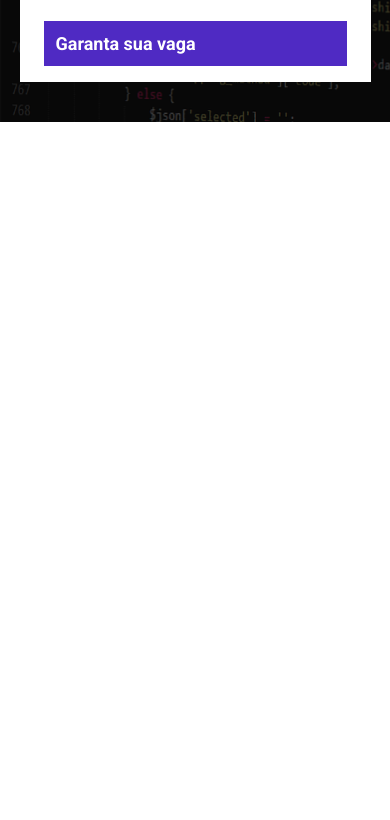
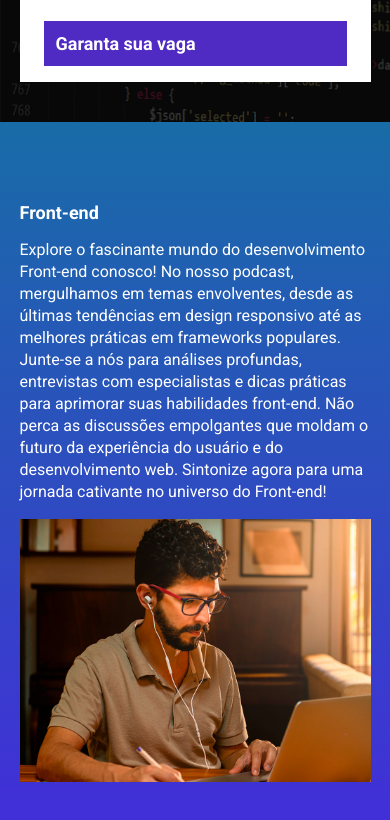
Before and after one commit to marquera/EBAC_TECH_TALKS, a website built with Parcel: page src/index.html in a window 390 px wide. Shown: the part 378-1198 px from the top of the page. Before the commit the page ends 844 px from the top, so only its background shows below. Built offline with nearby package versions, Linux system fonts and the light colour scheme.

Commit message:
adicionando events

```diff
--- a/src/index.html
+++ b/src/index.html
@@ -39,6 +39,17 @@
             </div>
         </div>
     </header>
+    <section class="event">
+        <div class="container">
+            <div class="event__details">
+                <h2 class="event__details__title">Front-end</h2>
+                <p class="event__details__description">
+                    Explore o fascinante mundo do desenvolvimento Front-end conosco! No nosso podcast, mergulhamos em temas envolventes, desde as últimas tendências em design responsivo até as melhores práticas em frameworks populares. Junte-se a nós para análises profundas, entrevistas com especialistas e dicas práticas para aprimorar suas habilidades front-end. Não perca as discussões empolgantes que moldam o futuro da experiência do usuário e do desenvolvimento web. Sintonize agora para uma jornada cativante no universo do Front-end!
+                </p>
+            </div>
+            <img class="event__image" src="./images/frontend.png" alt="Front-end">
+        </div>
+    </section>
     <script src="/src/scripts/main.js"></script>
 </body>
 </html>
--- /dev/null
+++ b/src/styles/_event.scss
@@ -0,0 +1,39 @@
+.event {
+    padding: 80px 0;
+    background-image: linear-gradient(#186CA7, #442BDB);
+    .container {
+        display: flex;
+    }
+
+    &__image {
+        max-width: 360px;
+    }
+
+    &__details {
+        margin-right: 40px;
+        &__title {
+            font-size: 18px;
+            font-weight: bold;
+            margin-bottom: 16px;
+        }
+
+        &__description {
+            line-height: 22px;
+        }
+    }
+
+    @media (max-width: 640px) {
+        .container {
+            display: block;
+        }
+
+        &__image {
+            width: 100%;
+        }
+
+        &__details {
+            margin-right: 0;
+            margin-bottom: 16px;
+        }
+    }
+ }
--- a/src/styles/main.scss
+++ b/src/styles/main.scss
@@ -1,6 +1,7 @@
 @use 'hero';
 @use 'components/infos_bar.scss';
 @use 'components/buttons.scss';
+@use 'event';
 
 
 * {
```
